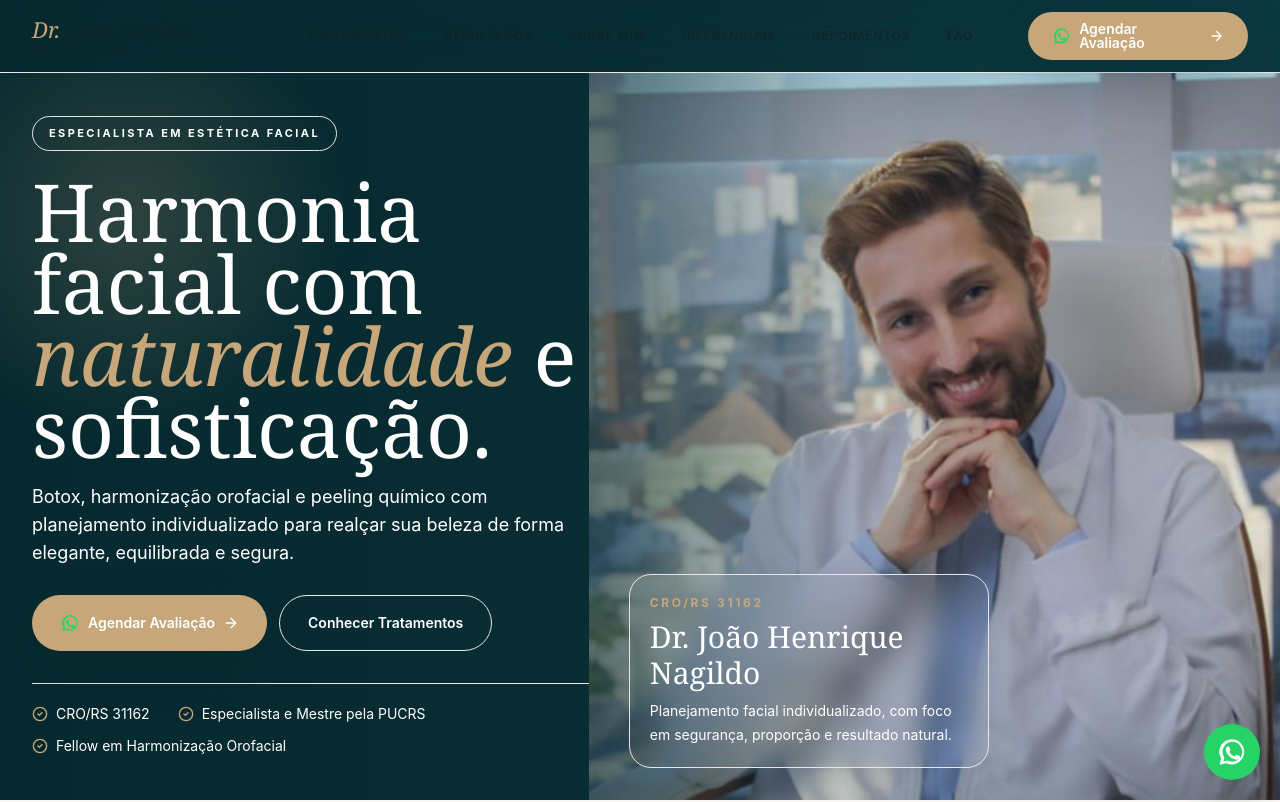
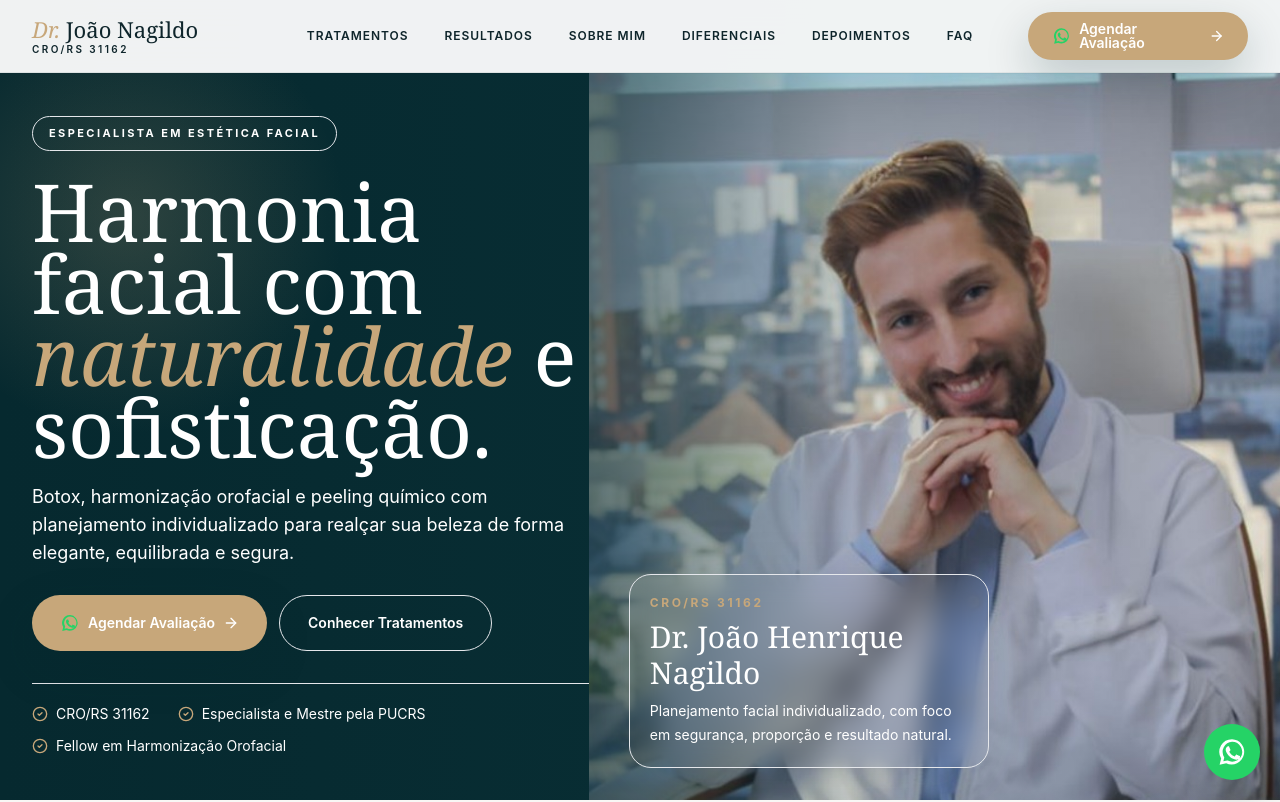
Before and after one commit to miguelchssilva/lp-dentista-botox, a Next.js app: page / in a window 1280 px wide. Shown: the top 802 px of the page. Built offline with nearby package versions, Linux system fonts and the light colour scheme.

Commit message:
Fix translucent premium header

```diff
--- a/src/components/sections/Header.tsx
+++ b/src/components/sections/Header.tsx
@@ -19,7 +19,7 @@ export function Header() {
   const [isOpen, setIsOpen] = useState(false);
 
   return (
-    <header className="fixed inset-x-0 top-0 z-50 border-b border-deep/8 bg-white/88 backdrop-blur-2xl">
+    <header className="fixed inset-x-0 top-0 z-50 border-b border-deep/[0.08] bg-white/[0.94] shadow-[0_1px_0_rgba(6,41,47,0.04)] backdrop-blur-2xl">
       <div className="mx-auto grid h-[72px] max-w-7xl grid-cols-[auto_auto] items-center justify-between px-5 sm:px-6 lg:grid-cols-[220px_1fr_220px] lg:px-8">
         <Link
           href="#"
@@ -35,7 +35,7 @@ export function Header() {
           </span>
         </Link>
 
-        <nav className="hidden items-center justify-center gap-9 text-[12px] font-semibold uppercase tracking-[0.08em] text-ink/62 lg:flex">
+        <nav className="hidden items-center justify-center gap-9 text-[12px] font-semibold uppercase tracking-[0.08em] text-ink/68 lg:flex">
           {navItems.map((item) => (
             <Link key={item.href} href={item.href} className="transition hover:text-ink">
               {item.label}
```
